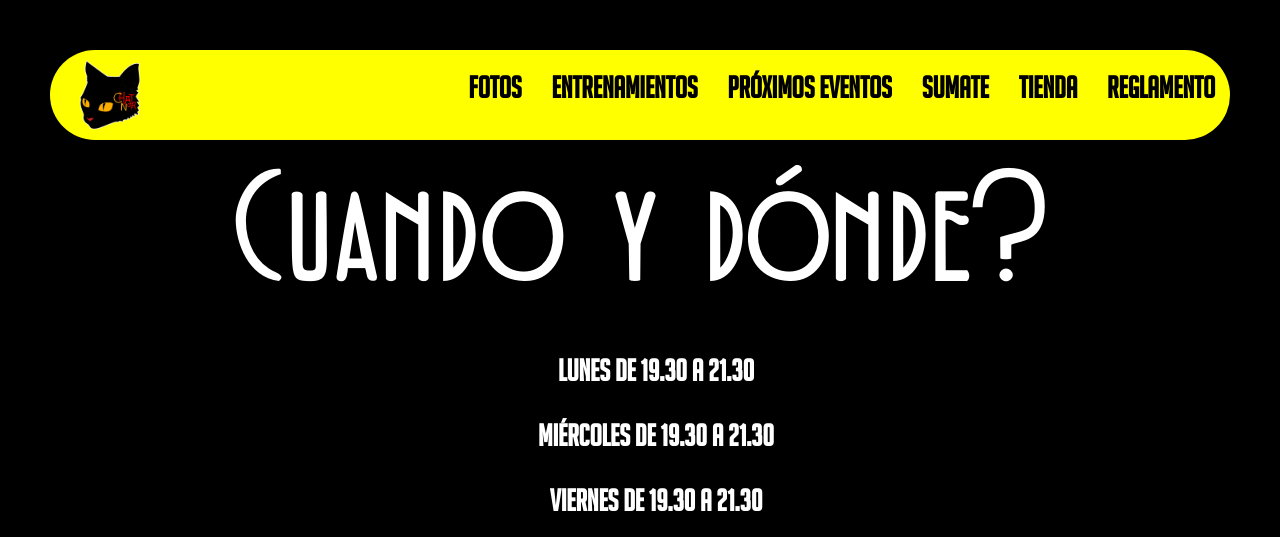
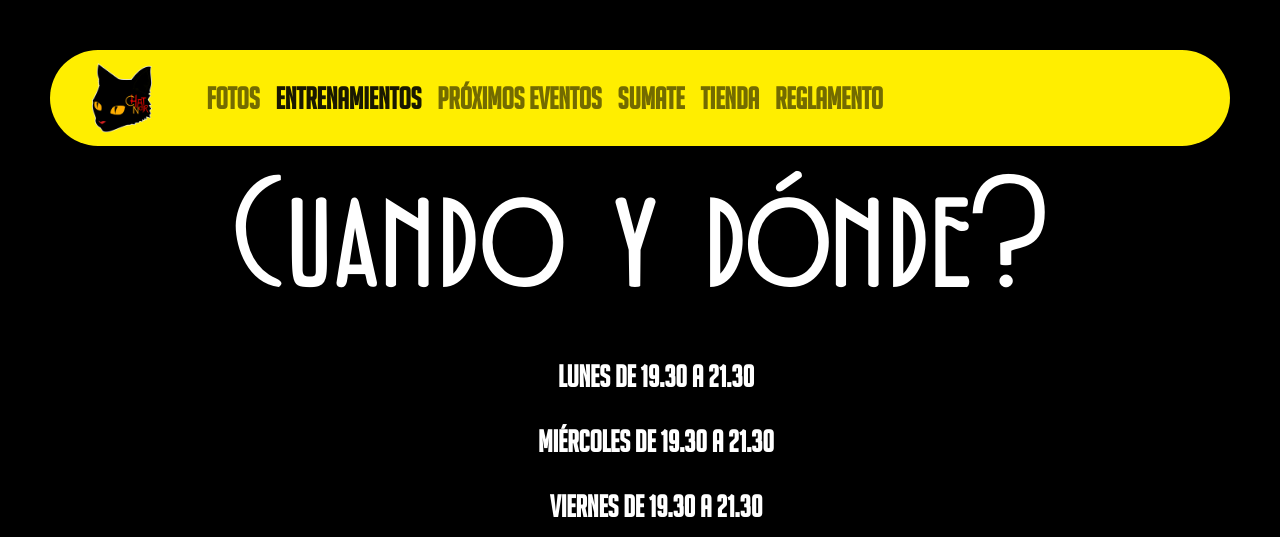
Before and after one commit to CapiBarratines/chatnoir.rollerderby, a plain HTML site: page paginas/entrenos.html in a window 1280 px wide. Shown: the top 537 px of the page. Drawn offline with nearby package versions, Linux system fonts and the light colour scheme.

Commit message:
Agregue Bootstrap al nav, preparacion para entrega

```diff
--- a/paginas/entrenos.html
+++ b/paginas/entrenos.html
@@ -15,19 +15,36 @@
 
 </head>
 <body>
-    <header class="header">
-        <nav>
-            <div class="header__logo animate__animated animate__fadeInUp">
-                <a href="../index.html"><img src="../recursos/logo.png" class="header__imagen"></a>
+    <header>
+        <nav class="navbar navbar-expand-lg navbar-light" style="background-color: #ffee00;">
+        <div class="container-fluid header__logo animate__animated animate__fadeInUp">
+            <a class="navbar-brand" href="../index.html"><img src="../recursos/logo.png" class="header__imagen"></a>
+            <button class="navbar-toggler" type="button" data-bs-toggle="collapse" data-bs-target="#navbarSupportedContent" aria-controls="navbarSupportedContent" aria-expanded="false" aria-label="Toggle navigation">
+            <span class="navbar-toggler-icon"></span>
+            </button>
+            <div class="collapse navbar-collapse" id="navbarSupportedContent">
+            <ul class="navbar-nav me-auto mb-2 mb-lg-0">
+                <li class="nav-item">
+                    <a class="nav-link" aria-current="page" href="fotos.html">Fotos</a>
+                </li>
+                <li class="nav-item">
+                    <a class="nav-link active" href="entrenos.html">Entrenamientos</a>
+                </li>
+                <li class="nav-item">
+                    <a class="nav-link" href="eventos.html">Próximos Eventos</a>
+                </li>
+                <li class="nav-item">
+                    <a class="nav-link" href="inscripcion.html">Sumate</a>
+                </li>
+                <li class="nav-item">
+                    <a class="nav-link" target="_blank" href="">Tienda</a>
+                </li>
+                <li class="nav-item">
+                    <a class="nav-link" href="../recursos/regla.pdf" target="_blank">Reglamento</a>
+                </li>
+            </ul>
             </div>
-            <ul class="header__ul">
-                <li><a href="fotos.html" class="menu">Fotos</a></li>
-                <li><a href="entrenos.html" class="menu">Entrenamientos</a></li>
-                <li><a href="eventos.html" class="menu">Próximos Eventos</a></li>
-                <li><a href="inscripcion.html" class="menu">Sumate</a></li>
-                <li><a href="" class="menu">Tienda</a></li><!--LINK A LA TIENDA EN MERCADOSHOPS, FALTA CREARLA-->
-                <li><a href="../recursos/regla.pdf" target="_blank" class="menu">Reglamento</a></li>
-            </ul>
+        </div>
         </nav>
     </header>
     <main>
```
Also changed, not shown: index.html (+29 -12 lines), paginas/eventos.html (+29 -12 lines), paginas/fotos.html (+29 -12 lines), paginas/inscripcion.html (+29 -12 lines).
